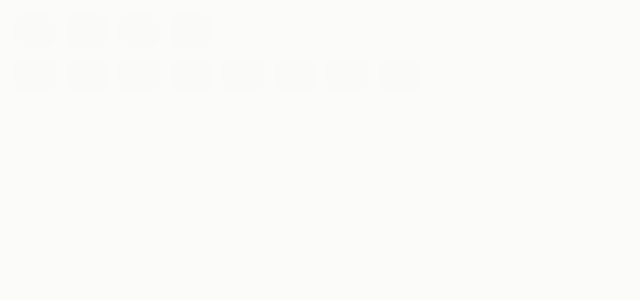
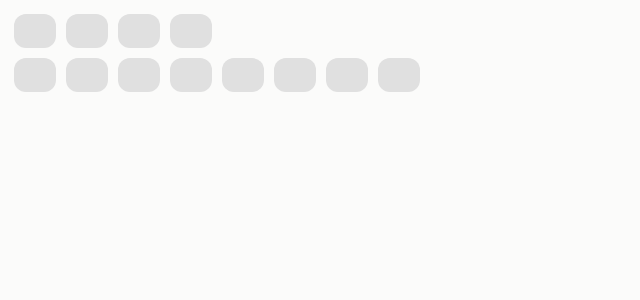
Before and after one commit to SbKots/p, a Vue app: page / in a window 1280 px wide. Shown: the top 300 px of the page, without its empty margins (0-640 px from the left). Built offline with nearby package versions, Linux system fonts and the light colour scheme.

Commit message:
set button color

```diff
--- a/src/App.vue
+++ b/src/App.vue
@@ -738,7 +738,7 @@
 
 button {
   border: 0;
-  background: #fafaf9;
+  background: #e0e0e0;
   border-radius: 12px;
   width: 42px;
   height: 34px;
@@ -746,10 +746,10 @@
 }
 
 button:hover {
-  background: #f4f4f3;
+  background: #dcdcdc;
 }
 
 .active {
-  background: #efefee;
+  background: #d6d6d6;
 }
 </style>
```
